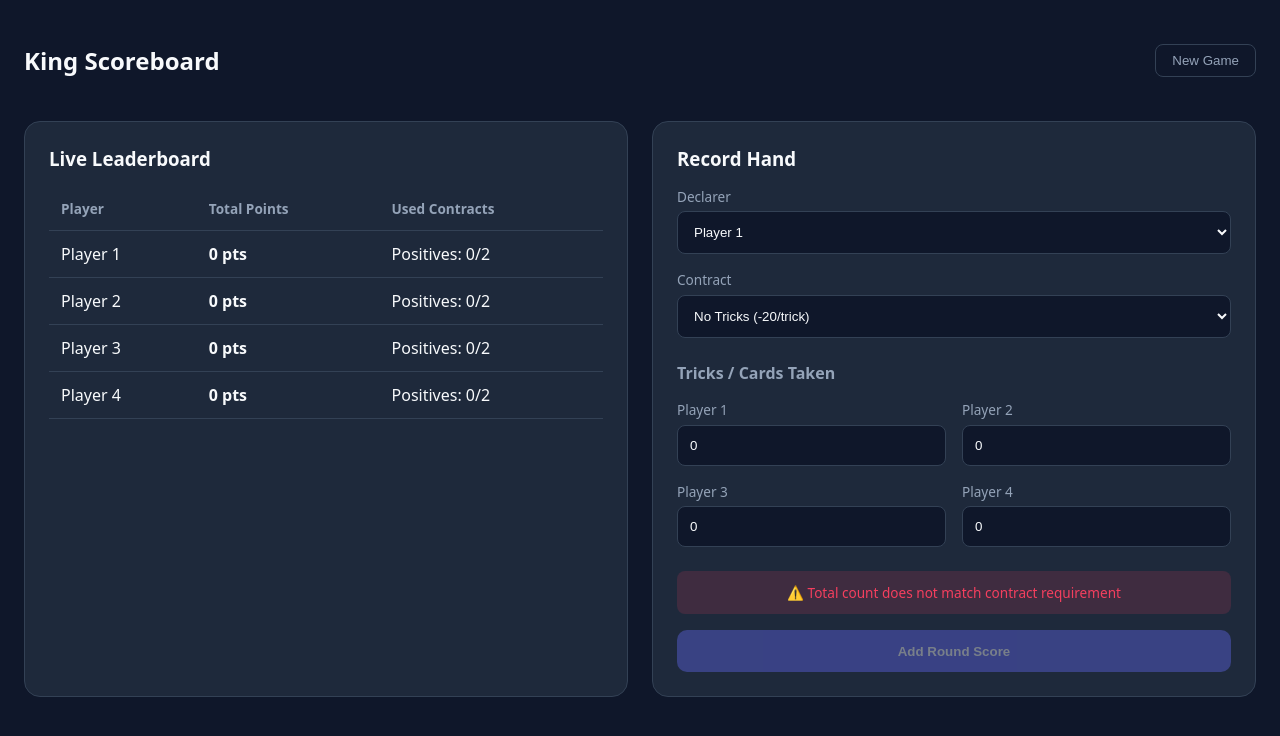
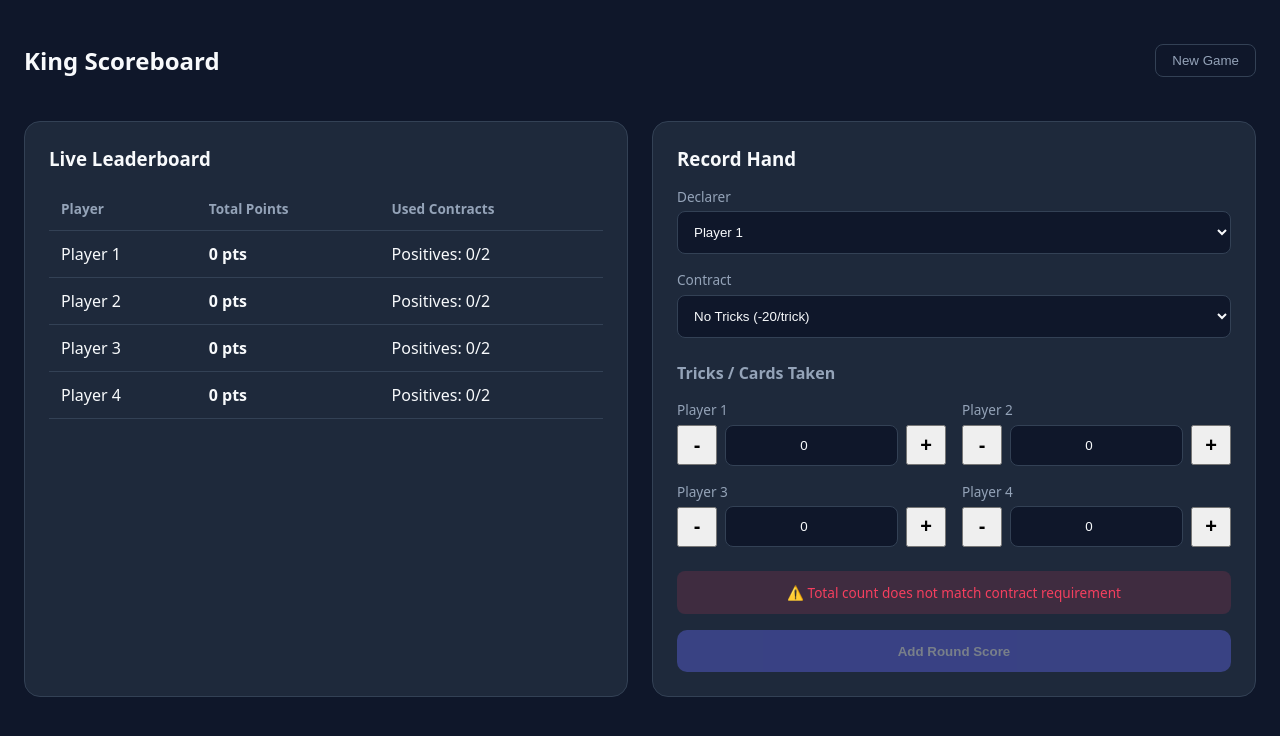
Before and after one commit to notAbit5225/king, an Angular app: page /setup in a window 1280 px wide. Both pictures are taken after a click on the button "Start Game". Shown: the top 736 px of the page. Built offline with nearby package versions, Linux system fonts and the light colour scheme.

Commit message:
Add touch stepper buttons without changing original layout

```diff
--- a/src/app/components/board/board.component.html
+++ b/src/app/components/board/board.component.html
@@ -65,7 +65,11 @@
           @for (player of gameService.players(); track player.id) {
             <div class="player-input">
               <label>{{ player.name }}</label>
-              <input type="number" min="0" [(ngModel)]="playerInputs[player.id]" />
+              <div style="display: flex; align-items: center; gap: 8px;">
+                <button type="button" (click)="decrement(player.id)" style="width: 40px; height: 40px; font-size: 20px; font-weight: bold; cursor: pointer;">-</button>
+                <input type="number" min="0" [(ngModel)]="playerInputs[player.id]" style="text-align: center; flex: 1;" />
+                <button type="button" (click)="increment(player.id)" style="width: 40px; height: 40px; font-size: 20px; font-weight: bold; cursor: pointer;">+</button>
+              </div>
             </div>
           }
         </div>
--- a/src/app/components/board/board.component.ts
+++ b/src/app/components/board/board.component.ts
@@ -39,19 +39,14 @@ export class BoardComponent {
     const maxPositives = this.gameService.maxPositivesPerPlayer();
     const list: { key: ContractType; label: string }[] = [];
 
-    // Check 6 negative contracts
     const negs = declarer.usedNegativeContracts;
     (Object.keys(negs) as NegativeContract[]).forEach(key => {
       const timesPlayedGlobally = globalCounts[key] || 0;
-
-      // Rule 1: Declarer hasn't played it
-      // Rule 2: Played less than 4 times globally
       if (!negs[key] && timesPlayedGlobally < 4) {
         list.push({ key, label: this.contractLabels[key] });
       }
     });
 
-    // Check positive trumps
     const trumpsGlobally = globalCounts['trump'] || 0;
     if (declarer.usedPositiveContractsCount < maxPositives && trumpsGlobally < (maxPositives * 4)) {
       list.push({ key: 'trump', label: this.contractLabels['trump'] });
@@ -64,6 +59,18 @@ export class BoardComponent {
     const avail = this.availableContracts();
     if (avail.length > 0) {
       this.selectedContract = avail[0].key;
+    }
+  }
+
+  increment(playerId: number) {
+    const current = Number(this.playerInputs[playerId]) || 0;
+    this.playerInputs[playerId] = current + 1;
+  }
+
+  decrement(playerId: number) {
+    const current = Number(this.playerInputs[playerId]) || 0;
+    if (current > 0) {
+      this.playerInputs[playerId] = current - 1;
     }
   }
 
```
Also changed, not shown: src/app/services/game.service.ts (indentation only).
